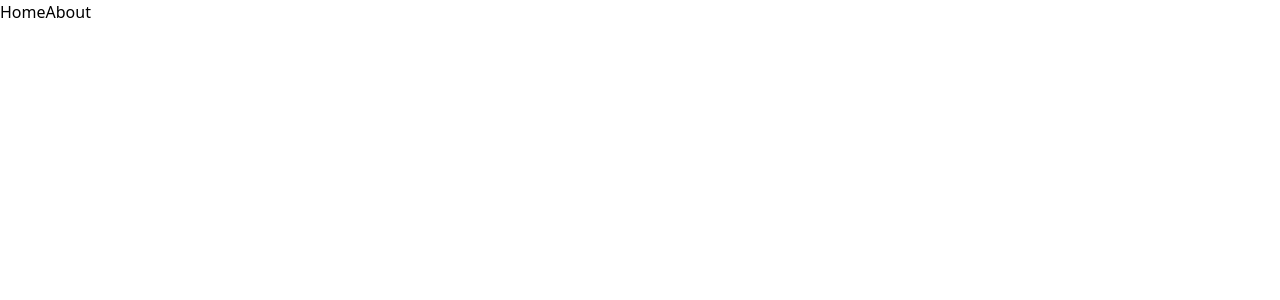
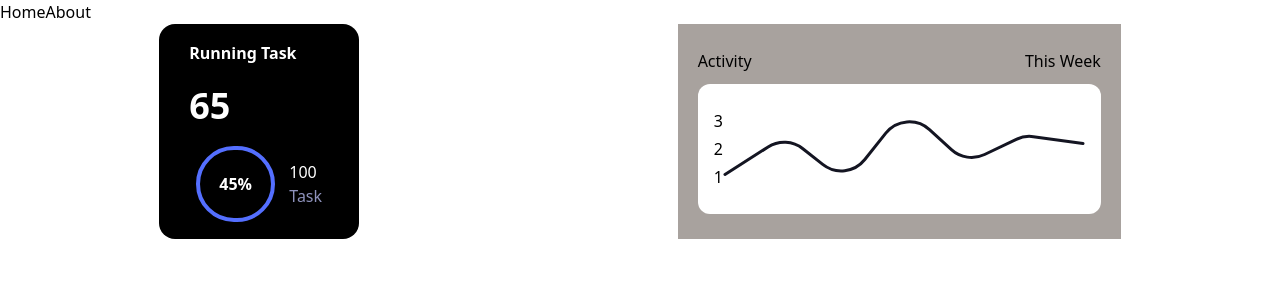
Before and after one commit to crazyysasha/crispy-enigma, a Vue app: page /home in a window 1280 px wide. Before the commit this address had no page. Shown: the top 300 px of the page. Built offline with nearby package versions, Linux system fonts and the light colour scheme.

Commit message:
10% of task view made

```diff
--- a/src/App.vue
+++ b/src/App.vue
@@ -3,7 +3,7 @@ import { RouterLink, RouterView } from 'vue-router'
 </script>
 
 <template>
-        <RouterLink to="/">Home</RouterLink>
+        <RouterLink to="/home">Home</RouterLink>
         <RouterLink to="/about">About</RouterLink>
   <RouterView />
 </template>
--- /dev/null
+++ b/src/components/navigation.vue
@@ -0,0 +1,2 @@
+<script setup></script>
+template
--- a/src/router/index.js
+++ b/src/router/index.js
@@ -5,9 +5,9 @@ const router = createRouter({
   history: createWebHistory(import.meta.env.BASE_URL),
   routes: [
     {
-      path: '/',
+      path: '/home',
       name: 'home',
-      component: HomeView
+      component: () => import('../views/HomeView.vue')
     },
     {
       path: '/about',
--- a/src/views/HomeView.vue
+++ b/src/views/HomeView.vue
@@ -3,13 +3,34 @@
 </script>
 
 <template>
-<div class="flex">
-  <div class="flex"><div class="w-[200px] h-[215px] bg-black text-white rounded-2xl px-[30px] flex flex-col justify-evenly">
-    <div class="font-semibold text-base/8h ">Running Task</div>
-    <div class="font-semibold text-4xl/[48px]">65</div>
-    <div class="flex justify-around items-center"><div class="rounded-full py-[22px] px-[19px] font-semibold text-lg/10h border border-[#546FFF] border-4">45%</div> <div class="flex flex-col">100 <br> <div class="text-[#8E92BC]">Task</div></div>  </div>
-  </div><div class="flex bg-stone-400"></div></div>
+  <div class="flex w-1500px">
+    <div class="flex w-full justify-around">
+      <div class="w-[200px] h-[215px] bg-black text-white rounded-2xl px-[30px] flex flex-col justify-evenly">
+        <div class="font-semibold text-base/8h ">Running Task</div>
+        <div class="font-semibold text-4xl/[48px]">65</div>
+        <div class="flex justify-around items-center">
+          <div class="rounded-full py-[22px] px-[19px] font-semibold text-lg/10h border border-[#546FFF] border-4">45%
+          </div>
+          <div class="flex flex-col">100 <br>
+            <div class="text-[#8E92BC]">Task</div>
+          </div>
+        </div>
+      </div>
+      <div class="flex bg-stone-400 py-5 px-5 flex-col justify-around">
+        <div class="flex justify-between">
+        <div>Activity</div>
+        <div>This Week</div>
+      </div>
+      <div class="flex flex-row bg-white p-4 rounded-xl h-[130px] items-center">
+        <div class="flex flex-col justify-around"><div class="mb-[4px]">3</div> <div class="mb-[4px]">2</div> <div>1</div></div>
+        <div><svg xmlns="http://www.w3.org/2000/svg" width="362" height="57" viewBox="0 0 362 57" fill="none">
+            <path
+              d="M2 54.5323L45.075 26.9568C55.8587 20.0533 69.8354 20.755 79.8735 28.7037L99.7027 44.4056C112.678 54.6798 131.522 52.5059 141.816 39.5474L162.794 13.1414C173.599 -0.458931 193.66 -2.06945 206.496 9.63304L228.418 29.6201C237.45 37.8537 250.572 39.7861 261.593 34.5055L293.3 19.3134C298.601 16.7734 304.532 15.8468 310.355 16.6486L360 23.4839"
+              stroke="#141522" stroke-width="3" stroke-linecap="round" />
+          </svg></div>
+      </div>
+    </div>
+  </div>
   <div></div>
   <div></div>
-</div>
-</template>
+</div></template>
```
